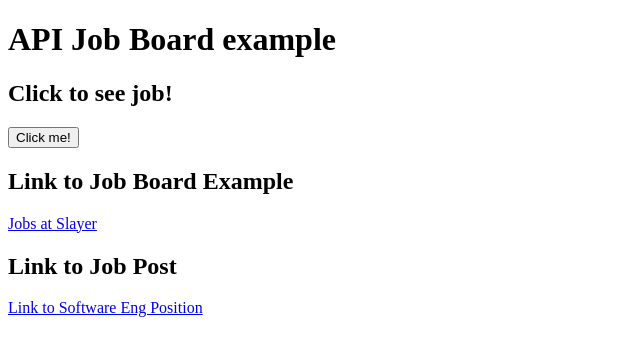
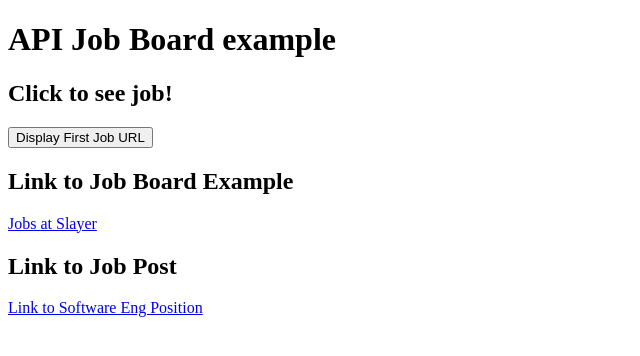
Before and after one commit to pkelliher/job_board_examples, a plain HTML site: page index.html in a window 1280 px wide. Shown: the whole page, without its empty margins (0-640 px from the left). Drawn offline with nearby package versions, Linux system fonts and the light colour scheme.

Commit message:
change button text

```diff
--- a/index.html
+++ b/index.html
@@ -11,7 +11,7 @@
   <body>
     <h1>API Job Board example</h1>
     <h2>Click to see job!</h2>
-    <button>Click me!</button>
+    <button>Display First Job URL</button>
     <ul id="jobs"></ul>
 
     <h2>Link to Job Board Example</h2>
```
